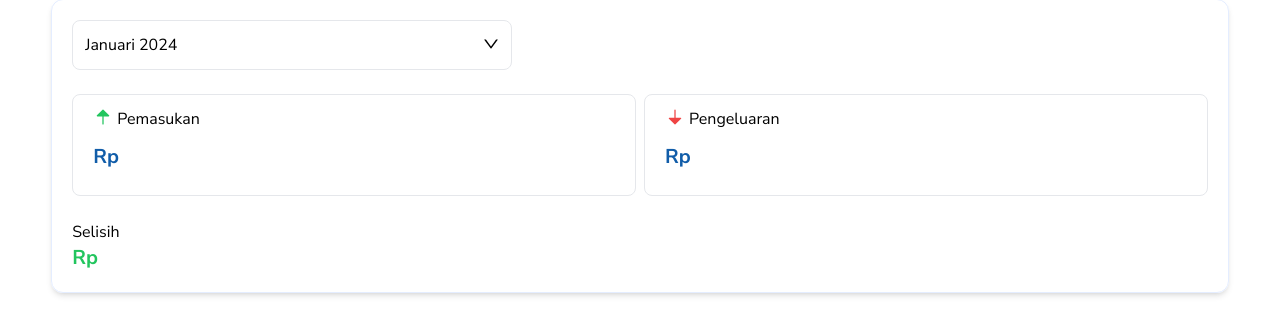
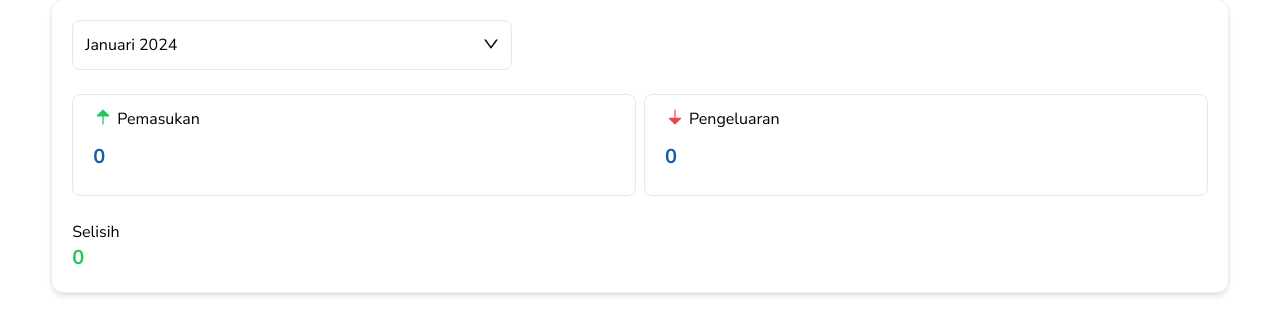
Before and after one commit to nizarfazari/setara, a React (Vite) app: page / in a window 1280 px wide. Shown: the part 693-1015 px from the top of the page. Built offline with nearby package versions, Linux system fonts and the light colour scheme; no server answers; sample sign-in values are in the browser's storage.

Commit message:
bug fixing and added format curency on home

```diff
--- a/src/pages/E-Wallet/Confirmation.tsx
+++ b/src/pages/E-Wallet/Confirmation.tsx
@@ -18,7 +18,7 @@ const Konfirmasi = () => {
           <div>
             <p className="font-bold">Pengirim</p>
             <div className="flex items-center mt-2">
-              <img className="w-[70px] mr-4" src={user?.user.avatar_path} alt="" />
+              <img className="w-[70px] mr-4" src={user?.user.image_path} alt="" />
               <div className="text-[12px] md:text-[14px]">
                 <p className="font-bold">{user?.user.name}</p>
                 <div className="flex items-center">
--- a/src/pages/Home/index.tsx
+++ b/src/pages/Home/index.tsx
@@ -30,6 +30,7 @@ import {
 } from "@phosphor-icons/react";
 import { useAuth } from "../../hooks/useAuth";
 import axios, { AxiosError } from "axios";
+import { FormatCurrency } from "../../utils";
 
 interface CombinedItem {
   id: string;
@@ -554,7 +555,7 @@ const Home = () => {
                     <p>Pemasukan</p>
                   </div>
                   <h5 className="text-primary-100 font-bold text-heading-6 py-3">
-                    Rp{monthlyReport?.income}
+                    {FormatCurrency(monthlyReport?.income)}
                   </h5>
                 </div>
               </div>
@@ -564,7 +565,7 @@ const Home = () => {
                   <p>Pengeluaran</p>
                 </div>
                 <h5 className="text-primary-100 font-bold text-heading-6 py-3">
-                  Rp{monthlyReport?.expense}
+                  {FormatCurrency(monthlyReport?.expense)}
                 </h5>
               </div>
             </div>
@@ -577,7 +578,7 @@ const Home = () => {
                     : "text-green-500"
                 } text-heading-6 font-bold`}
               >
-                Rp{monthlyReport?.total}
+                {FormatCurrency(monthlyReport?.total)}
               </h5>
             </div>
           </div>
--- a/src/pages/TransaksiBerhasil/index.tsx
+++ b/src/pages/TransaksiBerhasil/index.tsx
@@ -22,7 +22,7 @@ const TransaksiBerhasil = () => {
           <div>
             <p className="font-bold">Pengirim</p>
             <div className="flex items-center mt-2">
-              <img className="w-[70px] mr-4" src={user?.user.avatar_path} alt="" />
+              <img className="w-[70px] mr-4" src={user?.user.image_path} alt="" />
               <div>
                 <p className="font-bold">{user?.user.name}</p>
                 <div className="flex items-center">
--- a/src/utils/index.tsx
+++ b/src/utils/index.tsx
@@ -11,7 +11,11 @@ export function capitalFirstLetter(val: string | undefined) {
 
 
 
-export function FormatCurrency(value: number | string) {
+export function FormatCurrency(value: number | string | undefined) {
+    if (typeof value === 'undefined') {
+        return 0
+    }
+
     if (!value) {
         return 0
     }
```
